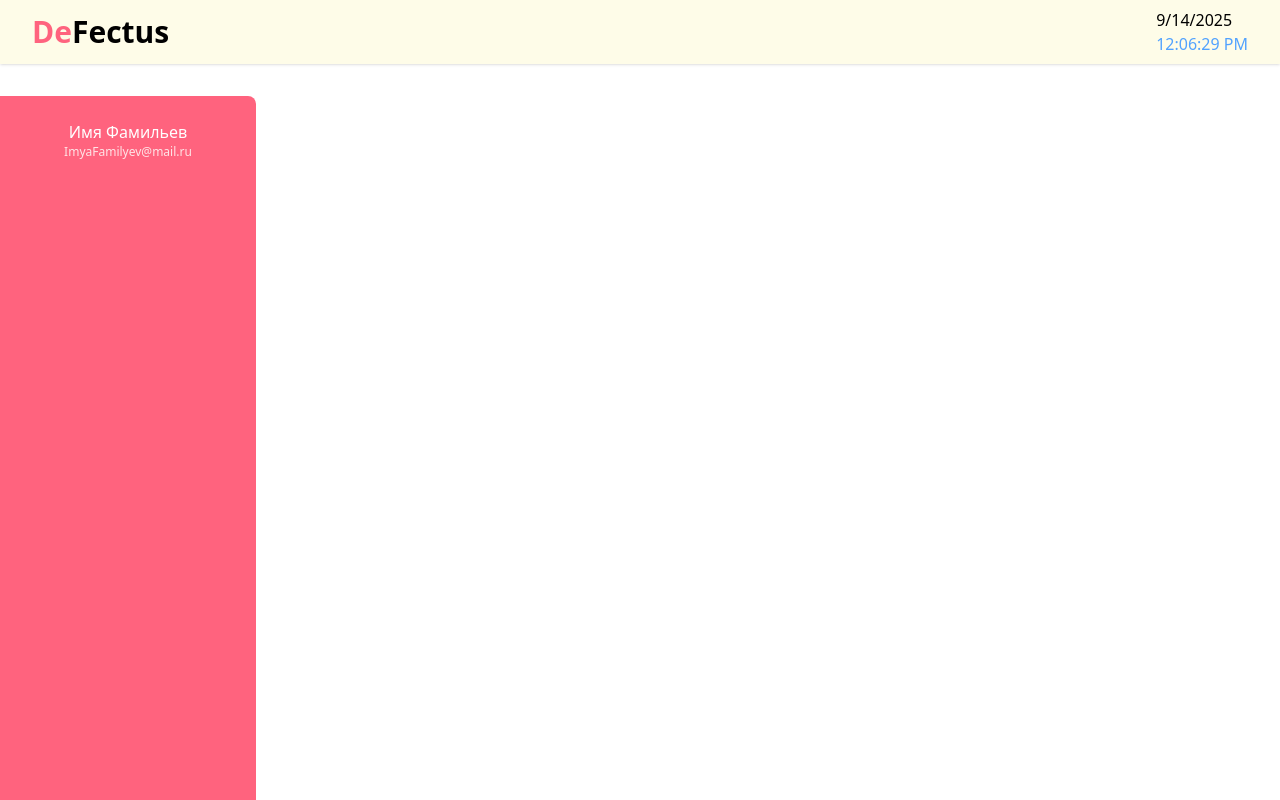
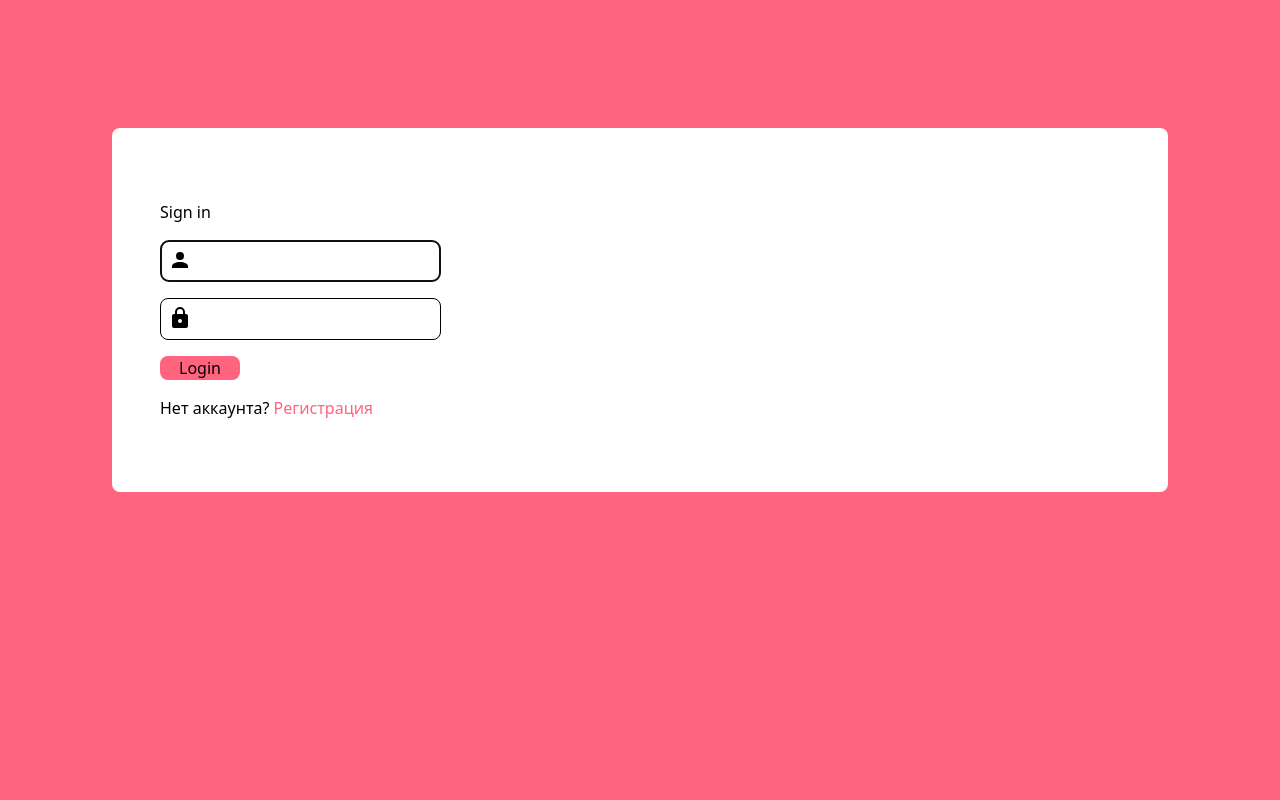
Before and after one commit to otiosumax/pnbf1, a Vue app in the folder frontend/: page /login in a window 1280 px wide. Built offline with nearby package versions, Linux system fonts and the light colour scheme; the HTML template or start-up script is replaced by a standard one.

Commit message:
Сверстан экран входа

```diff
--- a/frontend/src/App.vue
+++ b/frontend/src/App.vue
@@ -1,10 +1,18 @@
 <script setup>
 import Header from './components/Header.vue';
 import Sidebar from './components/Sidebar.vue';
+import { useRoute } from 'vue-router';
+import Login from './views/Login.vue';
+
+const route = useRoute();
 </script>
 <!-- Основные цвета: rose-400, yellow-50 -->
 <template>
-  <div class="grid gap-x-16 gap-y-8 grid-rows-[4rem_1fr] grid-cols-[16rem_1fr_0rem] h-screen">
+  <div v-if="route.name == 'login'">
+    <Login />
+  </div>
+  <div  v-if="route.name !== 'login'" class="grid gap-x-16 gap-y-8 grid-rows-[4rem_1fr] grid-cols-[16rem_1fr_0rem] h-screen">
+    <!-- Показываем header/sidebar только если мы НЕ на login -->
     <Header class="row-span-1 col-span-3" />
     <Sidebar class="row-span-2 col-span-1" />
     <div>
--- a/frontend/src/components/DefectCard.vue
+++ b/frontend/src/components/DefectCard.vue
@@ -1,3 +1,16 @@
+<script setup>
+
+defineProps({
+
+})
+
+</script>
+
 <template>
-
+    <div class="relative border border-gray-400 rounded-lg py-2 px-4">
+        <div class="absolute right-2 top-2">ъ</div>
+        <div>
+            <h2></h2>
+        </div>
+    </div>
 </template>
--- a/frontend/src/components/Sidebar.vue
+++ b/frontend/src/components/Sidebar.vue
@@ -1,17 +1,17 @@
 <script setup lang="ts">
 import SidebarItem from "./SidebarItem.vue"
 import Icon from "./Icon.vue"
-import { useUserStore } from "@/stores/user"
+import { useUserStore, UserRole } from "@/stores/user"
 
 const userStore = useUserStore();
 
 const menu = [
-  { to: "/", title: "Dashboard", icon: "mdiViewDashboard", roles: ["engineer", "manager", "admin"] },
-  { to: "/tasks", title: "Tasks", icon: "mdiCheckboxMarked", roles: ["engineer", "manager"] },
-  { to: "/projects", title: "Projects", icon: "mdiHomeCity", roles: ["manager", "admin"] },
-  { to: "/reports", title: "Reports", icon: "mdiChartBar", roles: ["admin"] },
-  { to: "/profile", title: "Profile", icon: "mdiAccount", roles: ["engineer", "manager", "admin"] },
-  { to: "/settings", title: "Settings", icon: "mdiCog", roles: ["admin"] }
+  { to: "/", title: "Dashboard", icon: "mdiViewDashboard", roles: [UserRole.engineer, UserRole.manager, UserRole.admin] },
+  { to: "/tasks", title: "Tasks", icon: "mdiCheckboxMarked", roles: [UserRole.engineer, UserRole.manager] },
+  { to: "/projects", title: "Projects", icon: "mdiHomeCity", roles: [UserRole.manager, UserRole.admin] },
+  { to: "/reports", title: "Reports", icon: "mdiChartBar", roles: [UserRole.admin] },
+  { to: "/profile", title: "Profile", icon: "mdiAccount", roles: [UserRole.engineer, UserRole.manager, UserRole.admin] },
+  { to: "/settings", title: "Settings", icon: "mdiCog", roles: [UserRole.admin] }
 ]
 </script>
 
--- a/frontend/src/router/index.ts
+++ b/frontend/src/router/index.ts
@@ -5,38 +5,38 @@ import Projects from "@/views/Projects.vue";
 import Reports from "@/views/Reports.vue";
 import Profile from "@/views/Profile.vue";
 import Login from "@/views/Login.vue";
-import { useUserStore } from "@/stores/user";
+import { useUserStore, UserRole } from "@/stores/user";
 
 const routes = [
   {
     path: "/",
     name: "dashboard",
     component: Dashboard,
-    meta: { roles: ["engineer", "manager", "admin"] },
+    meta: { roles: [UserRole.engineer, UserRole.manager, UserRole.admin] },
   },
   {
     path: "/tasks",
     name: "tasks",
     component: Tasks,
-    meta: { roles: ["engineer", "manager"] },
+    meta: { roles: [UserRole.engineer, UserRole.manager] },
   },
   {
     path: "/projects",
     name: "projects",
     component: Projects,
-    meta: { roles: ["manager", "admin"] },
+    meta: { roles: [UserRole.manager, UserRole.admin] },
   },
   {
     path: "/reports",
     name: "reports",
     component: Reports,
-    meta: { roles: ["admin"] },
+    meta: { roles: [UserRole.admin] },
   },
   {
     path: "/profile",
     name: "profile",
     component: Profile,
-    meta: { roles: ["engineer", "manager", "admin"] },
+    meta: { roles: [UserRole.engineer, UserRole.manager, UserRole.admin] },
   },
   {
     path: "/login",
@@ -51,26 +51,25 @@ const router = createRouter({
   routes,
 });
 
-// router.beforeEach((to, from, next) => {
-//   const userStore = useUserStore()
+router.beforeEach((to, from, next) => {
+  const userStore = useUserStore();
 
-//   // публичные страницы
-//   if (to.meta.public) {
-//     return next()
-//   }
+  // публичные страницы
+  if (to.meta.public) {
+    return next();
+  }
 
-//   // если не залогинен → на логин
-//   if (!userStore.isAuthenticated) {
-//     return next('/login')
-//   }
+  // если не залогинен → на логин
+  if (!userStore.isAuthenticated) {
+    return next("/login");
+  }
 
-//   // если у пользователя нет доступа к маршруту → редирект
-//   if (to.meta.roles && !to.meta.roles.includes(userStore.role)) {
-//     return next('/') // можно сделать страницу "Нет доступа"
-//   }
+  // если у пользователя нет доступа к маршруту → редирект
+  if (to.meta.roles && !to.meta.roles.includes(userStore.role)) {
+    return next("/"); // можно сделать страницу "Нет доступа"
+  }
 
-//   next()
-// })
-
+  next();
+});
 
 export default router;
--- a/frontend/src/stores/user.ts
+++ b/frontend/src/stores/user.ts
@@ -1,21 +1,27 @@
-import { defineStore } from 'pinia'
+import { defineStore } from "pinia";
 
-export const useUserStore = defineStore('user', {
+export enum UserRole {
+  engineer = "engineer",
+  manager = "manager",
+  admin = "admin",
+}
+
+export const useUserStore = defineStore("user", {
   state: () => ({
-    role: 'engineer', // по умолчанию
-    isAuthenticated: false
+    role: UserRole.engineer,
+    isAuthenticated: false,
   }),
   actions: {
-    setRole(newRole: string) {
-      this.role = newRole
+    setRole(newRole: UserRole) {
+      this.role = newRole;
     },
-    login(role: string) {
-      this.role = role
-      this.isAuthenticated = true
+    login(role: UserRole) {
+      this.role = role;
+      this.isAuthenticated = true;
     },
     logout() {
-      this.role = 'engineer'
-      this.isAuthenticated = false
-    }
-  }
-})
+      this.role = UserRole.engineer;
+      this.isAuthenticated = false;
+    },
+  },
+});
--- a/frontend/src/views/Dashboard.vue
+++ b/frontend/src/views/Dashboard.vue
@@ -1,5 +1,11 @@
+<script setup>
+import DefectCard from '@/components/DefectCard.vue';
+
+
+</script>
+
 <template>
     <div class="rounded-lg h-full border border-gray-400 shadow-md px-4 py-2">
-        Dashboard will be here
+        <DefectCard />
     </div>
 </template>
--- a/frontend/src/views/Login.vue
+++ b/frontend/src/views/Login.vue
@@ -1 +1,52 @@
-<template></template>
+<script setup>
+import Icon from '@/components/Icon.vue';
+import { useUserStore, UserRole } from '@/stores/user';
+import { onMounted, ref } from 'vue'
+import { useRouter } from 'vue-router';
+
+const login = ref('');
+const password = ref('');
+
+const userStore = useUserStore();
+const router = useRouter();
+
+onMounted(() => {
+    console.log('auth: ' + userStore.isAuthenticated);
+})
+
+const handleLogin = () => {
+    if (!login.value || !password.value) {
+        alert('Введите логин и пароль');
+        return;
+    }
+    userStore.login(UserRole.engineer);
+    console.log('logged in');
+    console.log('auth: ' + userStore.isAuthenticated);
+    router.push('/');
+}
+</script>
+
+<template>
+    <div class="w-screen h-screen bg-rose-400 px-28 py-32">
+        <div class="w-full flex flex-column bg-white rounded-lg px-12 py-18">
+            <form class="flex flex-col" @submit.prevent="handleLogin">
+                <label>Sign in</label>
+                <div class="relative mt-4">
+                    <input class="border rounded-lg pr-4 pl-8 py-2" v-model="login" type="text" autofocus="true" />
+                    <Icon name="mdiAccount" class="absolute left-2 top-2" />
+                </div>
+                <div class="relative mt-4">
+                    <input class="border rounded-lg pr-4 pl-8 py-2" v-model="password" type="password" />
+                    <Icon name="mdiLock" class="absolute left-2 top-2" />
+                </div>
+                <button class="w-20 rounded-lg bg-rose-400 mt-4 transition hover:bg-rose-500 active:bg-rose-600">
+                    Login
+                </button>
+                <div class="mt-4">
+                    <p>Нет аккаунта? <span @click="router.push('/register');" class="text-rose-400 hover:text-rose-500 active:text-rose-600 transition">Регистрация</span></p>
+                </div>
+
+            </form>
+        </div>
+    </div>
+</template>
```
